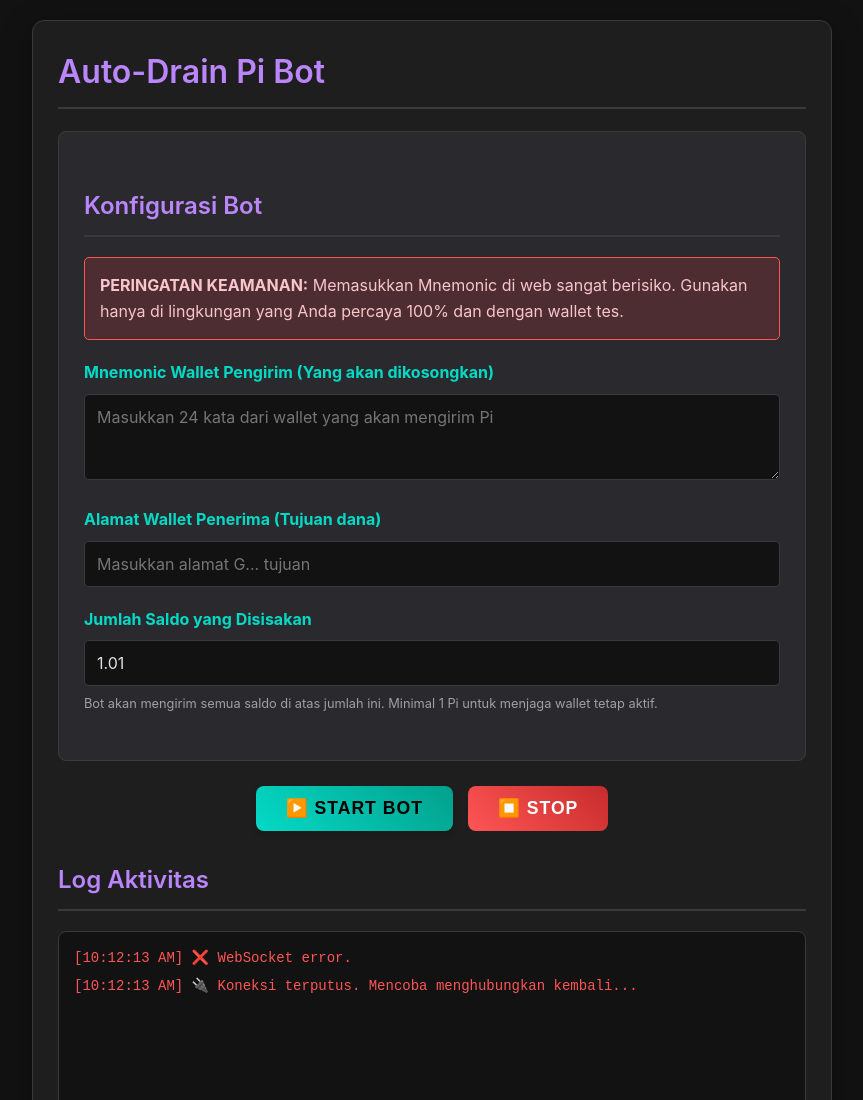
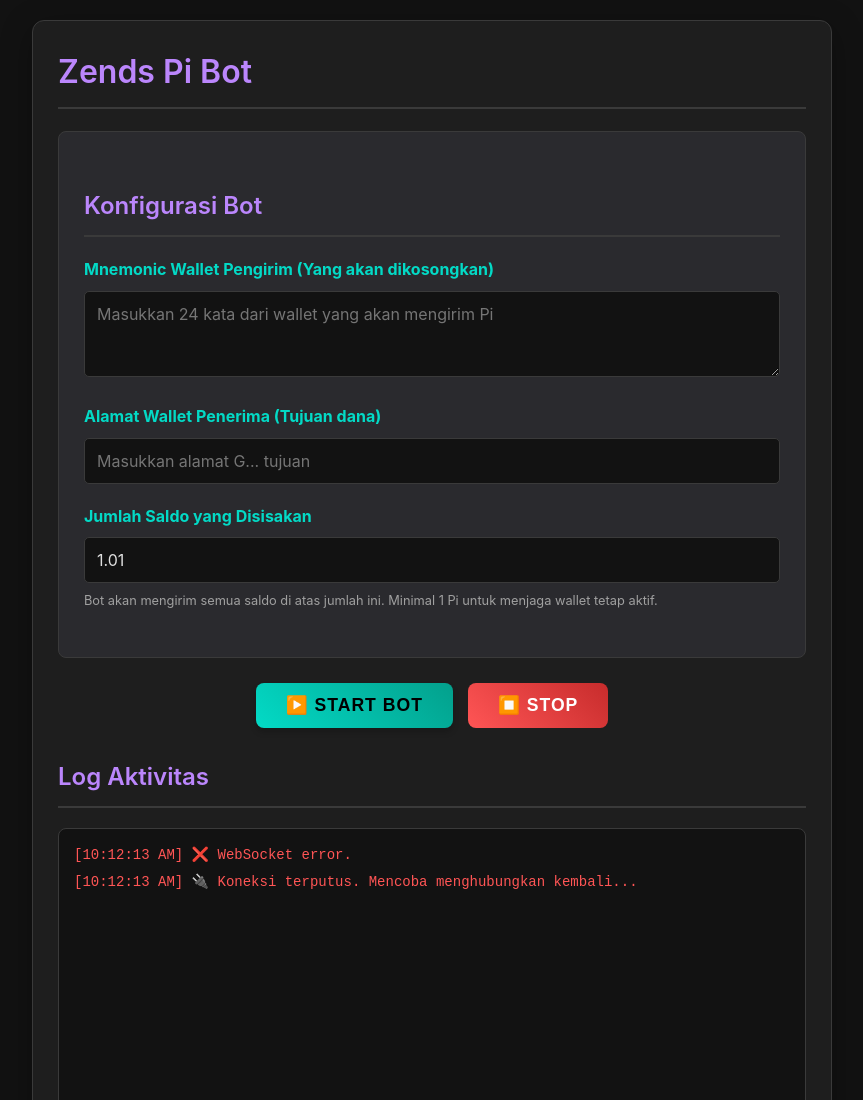
Before and after one commit to zendshost/Zends-Auto-Claim-Pi, a website: page public/index.html in a window 1280 px wide. Shown: the top 1100 px of the page, without its empty margins (208-1071 px from the left). Drawn offline with Linux system fonts and the light colour scheme.

Commit message:
Update index.html

```diff
--- a/public/index.html
+++ b/public/index.html
@@ -3,18 +3,17 @@
 <head>
     <meta charset="UTF-8">
     <meta name="viewport" content="width=device-width, initial-scale=1.0">
-    <title>Auto-Drain Pi Bot</title>
+    <title>Zends Pi Bot</title>
     <link rel="stylesheet" href="style.css">
 </head>
 <body>
     <div class="container">
-        <h1>Auto-Drain Pi Bot</h1>
+        <h1>Zends Pi Bot</h1>
 
         <div class="settings-card">
             <h2>Konfigurasi Bot</h2>
-            <div class="warning-box">
-                <strong>PERINGATAN KEAMANAN:</strong> Memasukkan Mnemonic di web sangat berisiko. Gunakan hanya di lingkungan yang Anda percaya 100% dan dengan wallet tes.
-            </div>
+
+            <!-- Kotak peringatan telah dihapus -->
 
             <div class="form-group">
                 <label for="senderMnemonic">Mnemonic Wallet Pengirim (Yang akan dikosongkan)</label>
```
